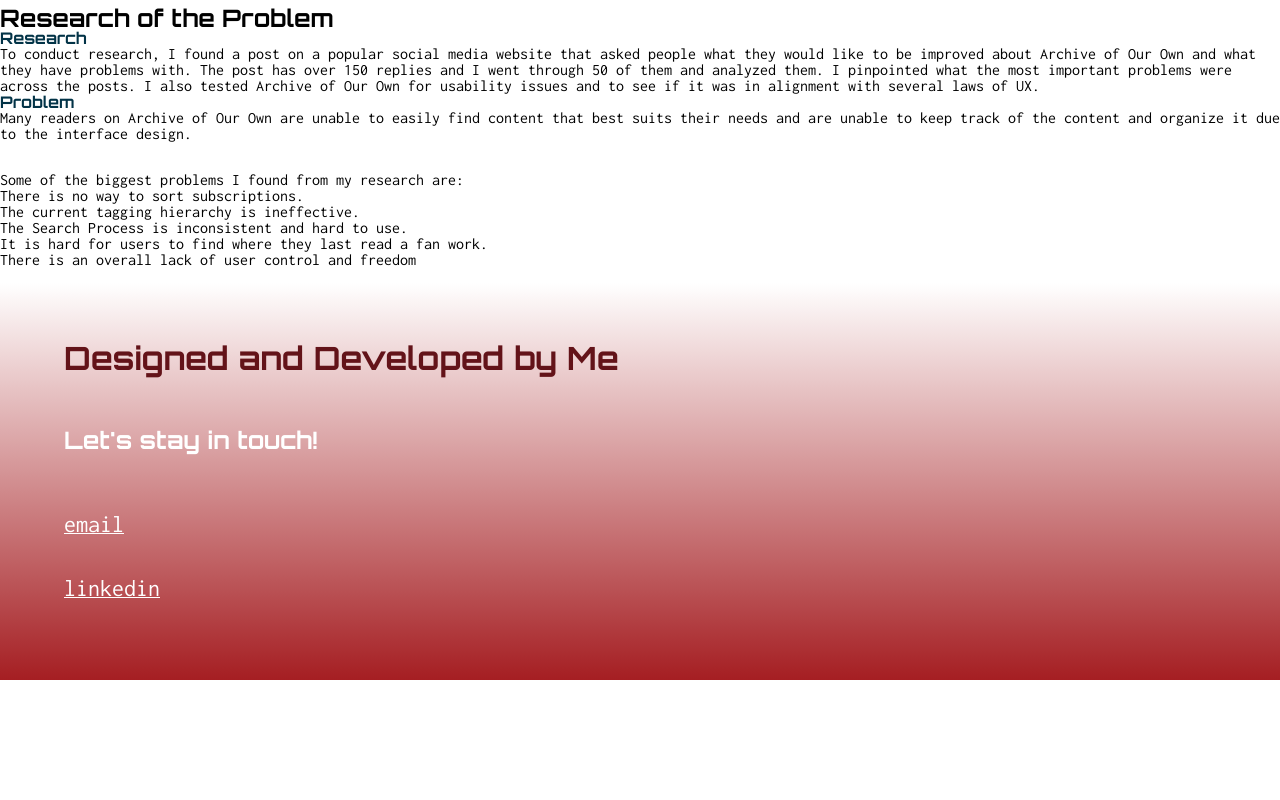
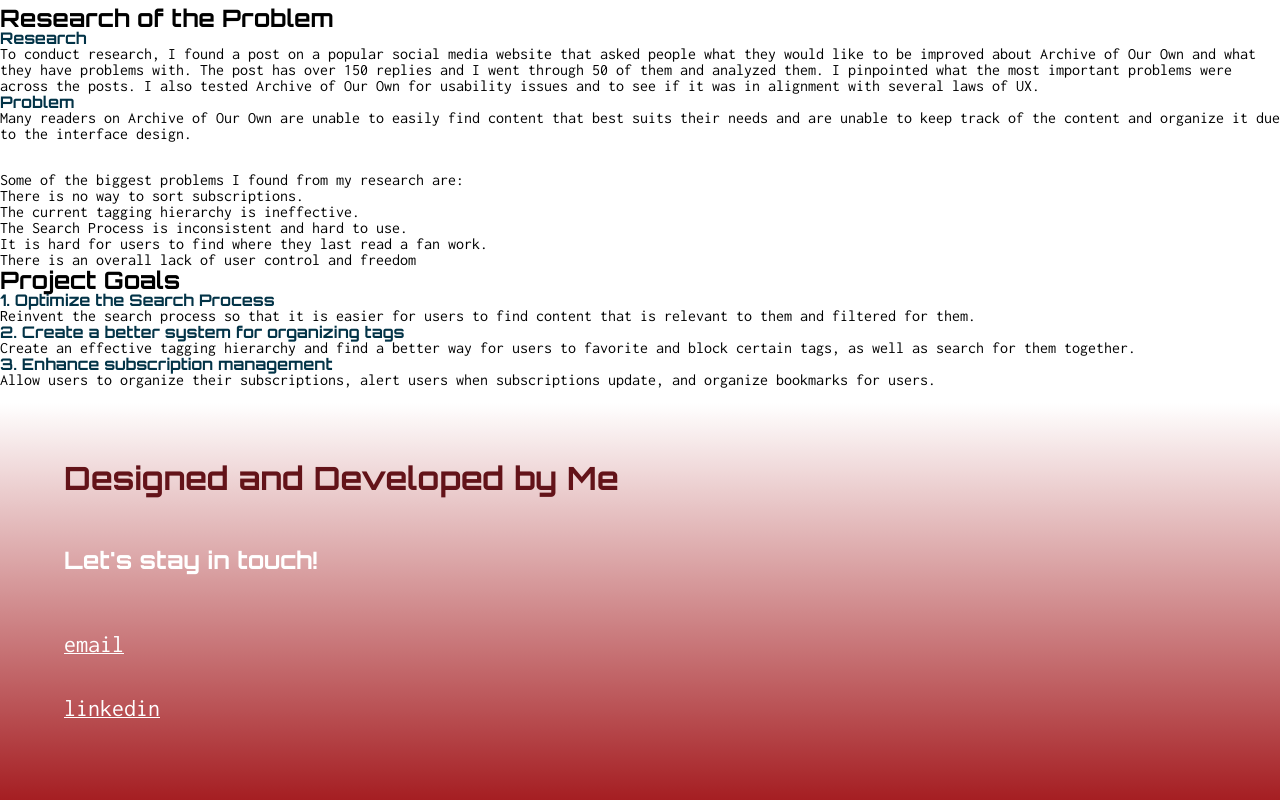
Before and after one commit to clairenat/ClaireCallen, a plain HTML site: page AO3.html in a window 1280 px wide. Shown: the part 1343-2143 px from the top of the page. Before the commit the page ends 2023 px from the top, so only its background shows below. Drawn offline with Linux system fonts and the light colour scheme.

Commit message:
Update AO3.html

```diff
--- a/AO3.html
+++ b/AO3.html
@@ -93,6 +93,23 @@
                 <li>There is an overall lack of user control and freedom</li>
             </ul>
         </div>
+        <div class="AO3-goals">
+            <h2>Project Goals</h2>
+            <div class="AO3-goalsgrid">
+            <div class="AO3-PG1">
+                <h3>1. Optimize the Search Process</h3>
+                <p>Reinvent the search process so that it is easier for users to find content that is relevant to them and filtered for them.</p>
+            </div>
+            <div class="AO3-PG2">
+                <h3>2. Create a better system for organizing tags</h3>
+                <p>Create an effective tagging hierarchy and find a better way for users to favorite and block certain tags, as well as search for them together.</p>
+            </div>
+            <div class="AO3-PG3">
+                <h3>3. Enhance subscription management</h3>
+                <p>Allow users to organize their subscriptions, alert users when subscriptions update, and organize bookmarks for users.</p>
+            </div>
+            </div>
+        </div>
     <div class="footer" id="AO3-footer">
         <h3>Designed and Developed by Me</h3>
         <h4>Let's stay in touch!</h4>
```
